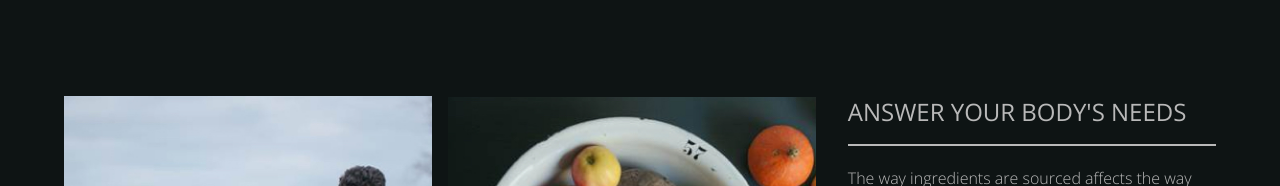
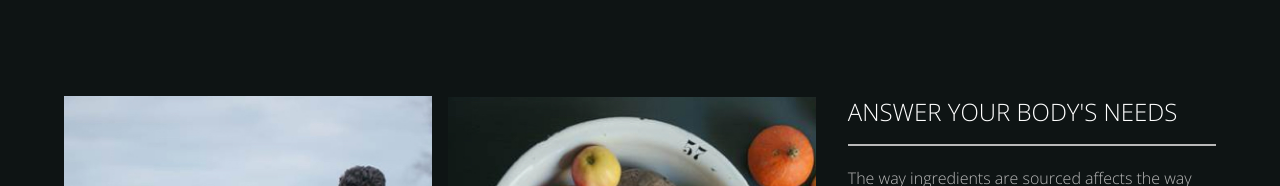
Before and after one commit to neilbryson/aeg, a React app: page / in a window 1280 px wide. Shown: the top 186 px of the page. Built offline with nearby package versions, Linux system fonts and the light colour scheme.

Commit message:
fix: margin and padding updates

```diff
--- a/src/components/HeadingText.tsx
+++ b/src/components/HeadingText.tsx
@@ -9,7 +9,9 @@ export type HeadingTextProps = {
 export const HeadingText = ({ className, title, children, isSubText = false }: HeadingTextProps) => {
   return (
     <section className={className}>
-      <h1 className={`${isSubText ? 'font-medium text-sm text-aeg-red' : 'text-2xl'} mb-4`}>{title}</h1>
+      <h1 className={`${isSubText ? 'font-medium text-sm text-aeg-red' : 'text-2xl font-light text-white'} mb-4`}>
+        {title}
+      </h1>
       {!isSubText && <div className="w-full h-[2px] bg-aeg-gray mb-4" />}
       <p className={`leading-8 ${isSubText ? 'font-bold text-white' : 'font-light'}`}>{children}</p>
     </section>
--- a/src/components/Link.tsx
+++ b/src/components/Link.tsx
@@ -1,5 +1,5 @@
 import { AnchorHTMLAttributes } from 'react';
 
 export const Link = ({ className, ...props }: AnchorHTMLAttributes<HTMLAnchorElement>) => {
-  return <a className={`uppercase border-b border-b-aeg-red font-bold ${className}`} {...props} />;
+  return <a className={`uppercase border-b border-b-aeg-red font-bold pb-2 ${className}`} {...props} />;
 };
```
